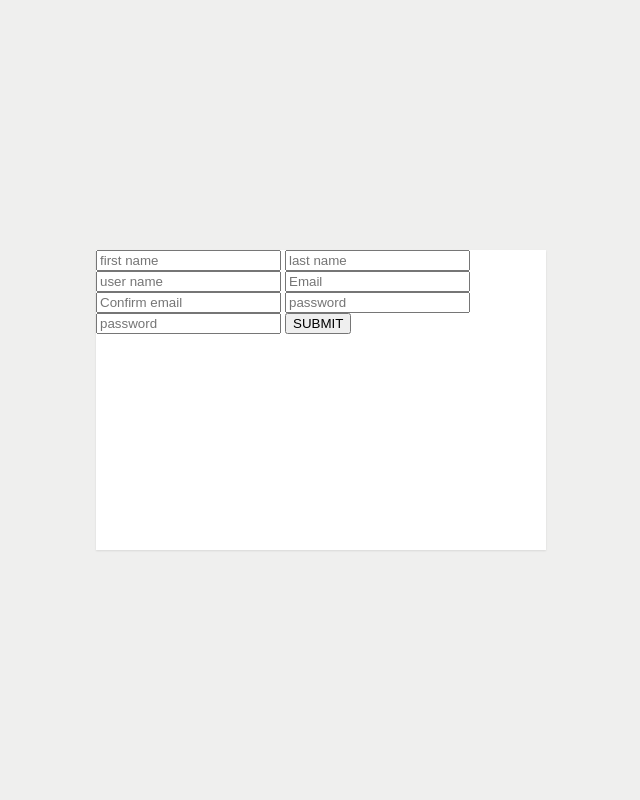
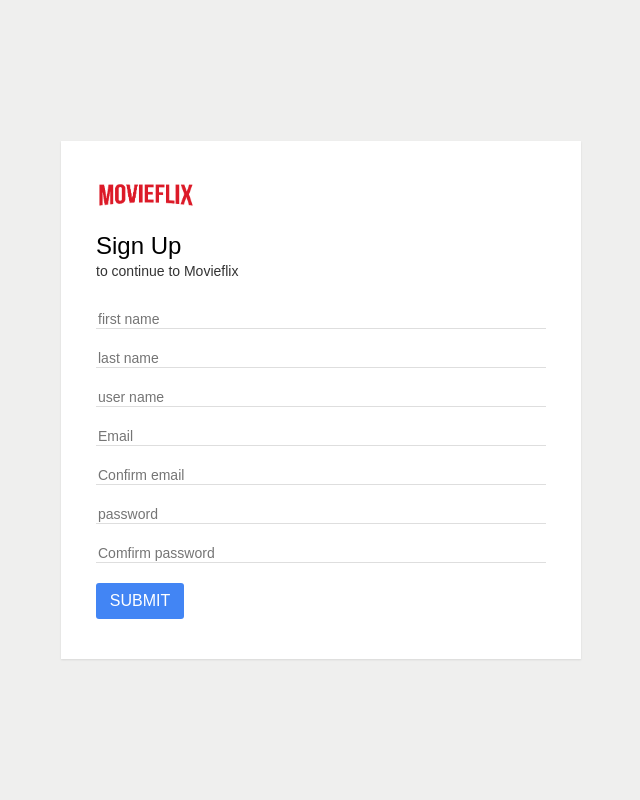
Before and after one commit to DevDaniel-R/NETFLIX_2, a PHP site: page /register.php in a window 1280 px wide. Shown: the whole page, without its empty margins (319-959 px from the left). Run offline with PHP 8.4, Linux system fonts and the light colour scheme.

Commit message:
adding more styling to registrationform

```diff
--- a/assets/style/style.css
+++ b/assets/style/style.css
@@ -3,6 +3,11 @@ body {
   height: 100%;
   padding: 0;
   margin: 0;
+}
+
+* {
+  font-family: Arial, Helvetica, sans-serif;
+  color: #333;
 }
 
 .signInContainer {
@@ -19,4 +24,53 @@ body {
   max-height: 100%;
   width: 450px;
   box-shadow: rgba(0, 0, 0, 0.1) 0 1px 2px;
+  padding: 20px 35px;
 }
+
+.column form {
+  display: flex;
+  flex-direction: column;
+}
+
+.column form input[type="text"],
+.column form input[type="email"],
+.column form input[type="password"] {
+  font-size: 14px;
+  margin: 10px 0;
+  border: none;
+  border-bottom: 1px solid #dedede;
+}
+
+.column form input[type="submit"] {
+  background-color: #4285f4;
+  color: #fff;
+  height: 36px;
+  width: 88px;
+  border: none;
+  border-radius: 3px;
+  font-weight: 500;
+  margin-top: 10px;
+  margin-bottom: 20px;
+  font-size: 16px;
+}
+
+.column .header {
+  padding: 20px 0;
+}
+
+.column h3 {
+  font-size: 24px;
+  font-weight: 400;
+  line-height: 32px;
+  margin: 0;
+  padding-top: 16px;
+  color: #000;
+}
+
+.column .header span {
+  font-size: 14px;
+}
+
+.column .header img {
+  width: 100px;
+}
--- a/register.php
+++ b/register.php
@@ -1,3 +1,9 @@
+<?php
+if (isset($_POST["submitButton"])) {
+  echo "Form was submitted";
+}
+?>
+
 <!DOCTYPE html>
 <html lang="en">
 
@@ -14,6 +20,12 @@
   <div class="signInContainer">
     <div class="column">
 
+      <div class="header">
+        <img src="assets/images/movieflex.png" title="Logo" alt="Site Logo" />
+        <h3>Sign Up</h3>
+        <span>to continue to Movieflix</span>
+      </div>
+
       <form method="POST">
 
         <input type="text" name="firstName" placeholder="first name" required>
@@ -28,9 +40,9 @@
 
         <input type="password" name="password" placeholder="password" required>
 
-        <input type="password" name="password2" placeholder="password" required>
+        <input type="password" name="password2" placeholder="Comfirm password" required>
 
-        <input type="submit" name="submitPassword" value="SUBMIT" required>
+        <input type="submit" name="submitButton" value="SUBMIT" required>
 
       </form>
 
```
Also changed, not shown: assets/images/movieflex.png (added).
